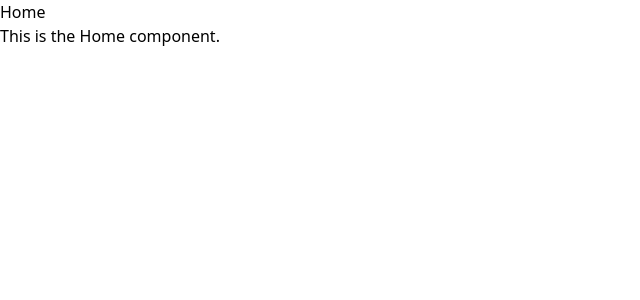
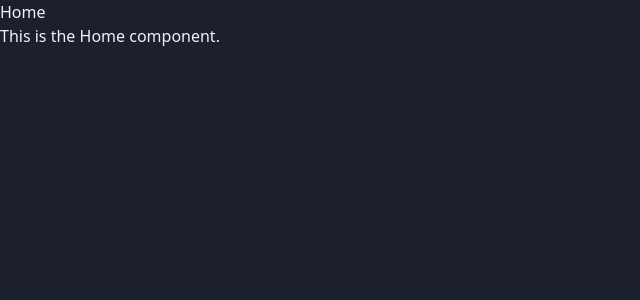
Before and after one commit to CatalinBratu7/iot.hub.portal, a Vue app: page / in a window 1280 px wide. Shown: the top 300 px of the page, without its empty margins (0-640 px from the left). Built offline with nearby package versions, Linux system fonts and the light colour scheme.

Commit message:
add dynamic layout loader

```diff
--- a/index.html
+++ b/index.html
@@ -1,13 +1,13 @@
 <!DOCTYPE html>
-<html lang="en">
+<html lang="en" class="h-full bg-blue-dark text-blue-light">
   <head>
     <meta charset="UTF-8" />
     <link rel="icon" href="/favicon.ico" />
     <meta name="viewport" content="width=device-width, initial-scale=1.0" />
     <title>Vite App</title>
   </head>
-  <body>
-    <div id="app"></div>
+  <body class="min-h-full flex flex-col">
+    <div id="app" class="flex flex-1 flex-col overflow-hidden"></div>
     <script type="module" src="/src/main.ts"></script>
   </body>
 </html>
--- a/src/App.vue
+++ b/src/App.vue
@@ -1,3 +1,11 @@
 <template>
-  <router-view/>
+  <component :is="route.meta.layout">
+    <router-view/>
+  </component>
 </template>
+
+<script setup lang="ts">
+  import {useRoute} from "vue-router";
+
+  const route = useRoute();
+</script>
--- a/src/router/index.ts
+++ b/src/router/index.ts
@@ -1,11 +1,14 @@
 import { createRouter, createWebHistory } from "vue-router";
 import type { RouteRecordRaw } from "vue-router";
+
+import Default from "@/layouts/Default.vue";
 
 const routes: Array<RouteRecordRaw> = [
   {
     path: "/",
     name: "home",
     component: () => import("@/views/Home.vue"),
+    meta: { layout: Default },
   },
 ];
 
--- a/src/views/Home.vue
+++ b/src/views/Home.vue
@@ -1,6 +1,4 @@
 <template>
-  <div>
-    <h1>Home</h1>
-    <p>This is the Home component.</p>
-  </div>
+  <h1>Home</h1>
+  <p>This is the Home component.</p>
 </template>
--- a/tailwind.config.js
+++ b/tailwind.config.js
@@ -3,14 +3,14 @@ module.exports = {
   content: ["./index.html", "./src/**/*.{vue,js,ts,jsx,tsx}"],
   theme: {
     colors: {
+      black: "#12141a",
+      "blue-light": "#edf0ff",
+      "blue-medium-dark": "#2a2d3a",
       "blue-dark": "#1c1f2c",
-      "blue-medium-dark": "#2a2d3a",
-      black: "#12141a",
       cyan: "#3fa1c4",
       "green-cyan": "#00ad88",
       "green-cyan-dark": "#017e63",
       red: "#f53434",
-      "blue-light": "#edf0ff",
       yellow: "#f5c434",
     },
     spacing: {
```
